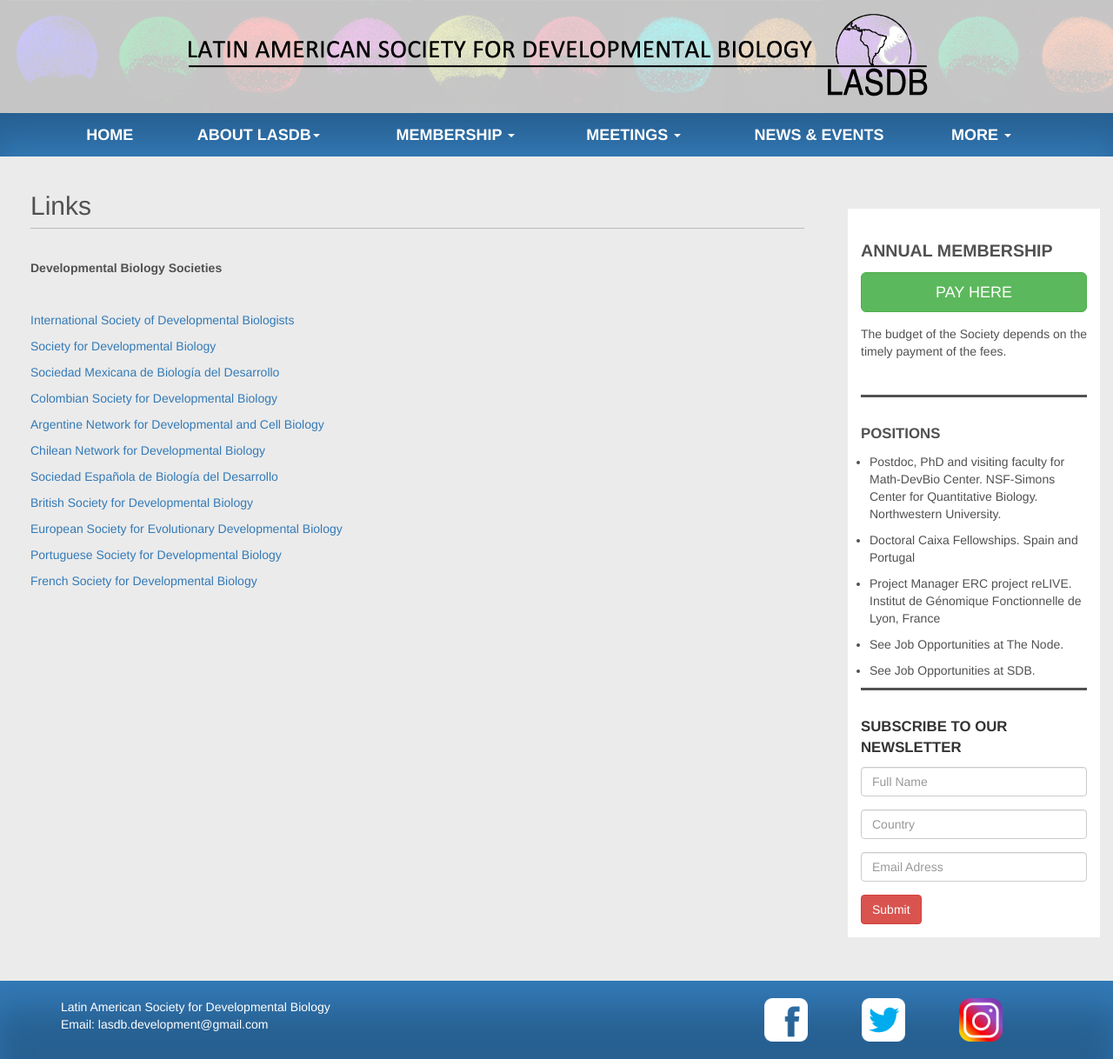
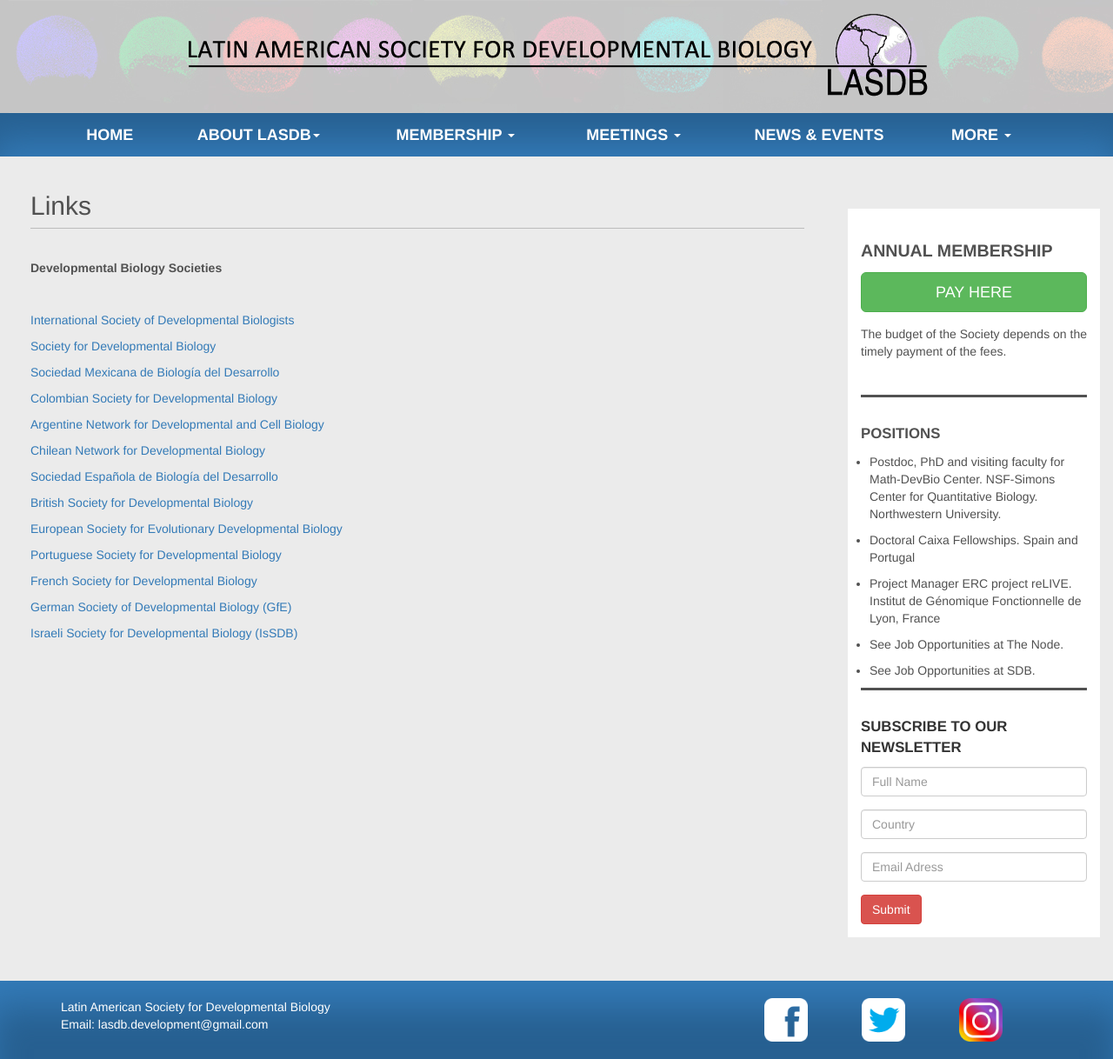
Before and after one commit to lasdb/lasdb.github.io, a Jekyll site: the page built from pages/links.html, in a window 1280 px wide. Shown: the whole page at 87% size. Built offline with Jekyll 4.4.1, drawn with Linux system fonts in a browser that asks for light colours; nearby versions of some CDN libraries.

Commit message:
Update links.html

```diff
--- a/pages/links.html
+++ b/pages/links.html
@@ -18,5 +18,7 @@
         <p><a href="http://evodevo.eu/" target="_blank">European Society for Evolutionary Developmental Biology</a></p>
         <p><a href="http://www.spbd.pt/" target="_blank">Portuguese Society for Developmental Biology</a></p>
         <p><a href="http://www.sfbd.fr" target="_blank">French Society for Developmental Biology</a></p>
+        <p><a href="https://www.vbio.de/about-vbio/german-life-sciences-association/" target="_blank">German Society of Developmental Biology (GfE)</a></p>
+        <p><a href="http://issdb.org/" target="_blank">Israeli Society for Developmental Biology (IsSDB)</a></p>
     </div>
 </div>
```
